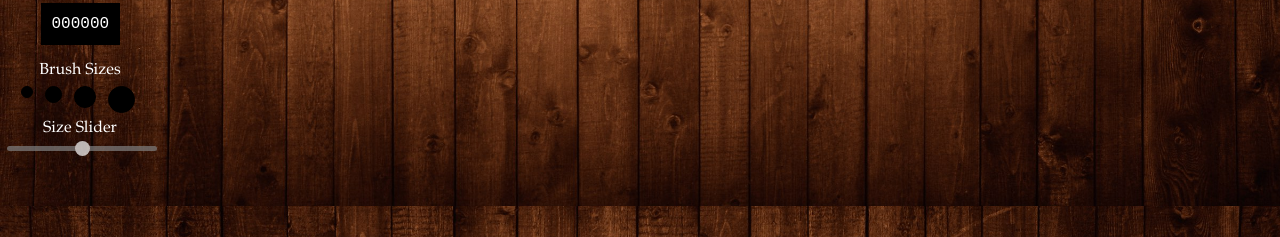
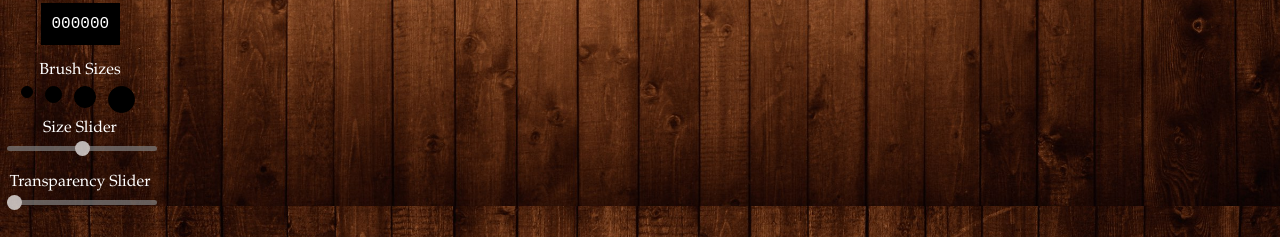
Before and after one commit to pukacheen/MagicBrush, a Flask app: page / in a window 1280 px wide. Shown: the part 563-800 px from the top of the page. Run offline with Flask 2, Linux system fonts and the light colour scheme; parts of the project's set-up code (start-up, migrations or seed data) failed here and were passed over; some libraries are stand-ins or nearby versions.

Commit message:
Add transparency slider

```diff
--- a/app/static/local.js
+++ b/app/static/local.js
@@ -97,7 +97,7 @@ function hexToRGB(hex, alpha) {
 
 function paint(x,y){
 	// draw gradient at x,y
-	var base_transparency = 0.2;
+	var brush_transparency = 0.2;
 	var width = brush_size * 1.5;
 	if (width == 0) {
 		width = 10;
@@ -105,9 +105,9 @@ function paint(x,y){
 	var radgrad = pen.createRadialGradient(
 		x,y,width/2,x,y,width);
 
-	radgrad.addColorStop(0, hexToRGB(colors, base_transparency));
-	radgrad.addColorStop(0.33, hexToRGB(colors, base_transparency * 0.5));
-	radgrad.addColorStop(0.66, hexToRGB(colors, base_transparency * 0.2));
+	radgrad.addColorStop(0, hexToRGB(colors, brush_transparency));
+	radgrad.addColorStop(0.33, hexToRGB(colors, brush_transparency * 0.5));
+	radgrad.addColorStop(0.66, hexToRGB(colors, brush_transparency * 0.2));
 	radgrad.addColorStop(1, hexToRGB(colors, 0));
 
 	pen.fillStyle = radgrad;
--- /dev/null
+++ b/app/static/transparencySlider.js
@@ -0,0 +1,14 @@
+// Brush Transparency
+window.brush_transparency = 0.2;
+
+function changeBrushTransparency(transparency){
+    window.brush_transparency = transparency;
+}
+
+window.changeBrushTransparency = changeBrushTransparency;
+
+// Slider
+slider = document.getElementById("myTransparency");
+slider.oninput = function() {
+	changeTransparency(this.value);
+}
--- a/app/templates/index.html
+++ b/app/templates/index.html
@@ -69,6 +69,11 @@
         <div class="""slidecontainer">
           <input type="range" min="10" max="50" value="30" class="slider" id="myRange">
         </div>
+
+        <center><p style="margin-block-end: 0">Transparency Slider</p></center>
+        <div class="""transparency_container">
+          <input type="range" min="0.05" max="0.8" value="0.2" class="slider" id="myTransparency">
+        </div>
       </div>
 
       <div class="canvas_container">
@@ -93,6 +98,7 @@
     <script src="{{ url_for('static', filename='colorPicker.js') }}"></script>
     <script src="{{ url_for('static', filename='brushSize.js') }}"></script>
     <script src="{{ url_for('static', filename='sizeSlider.js') }}"></script>
+    <script src="{{ url_for('static', filename='transparencySlider.js') }}"></script>
     <script>
       // Default color is black.
       window.colors = "#000000";
```
